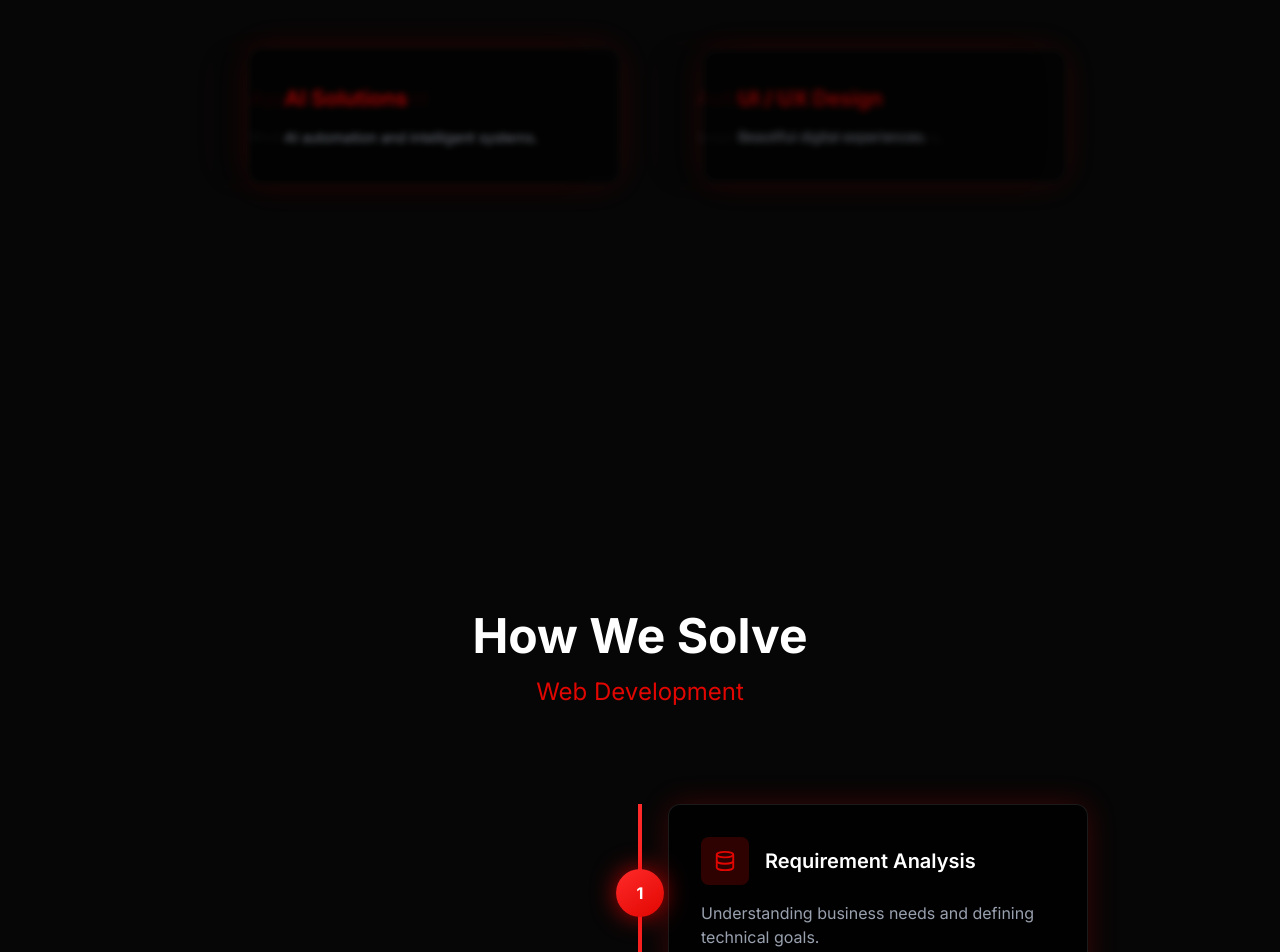
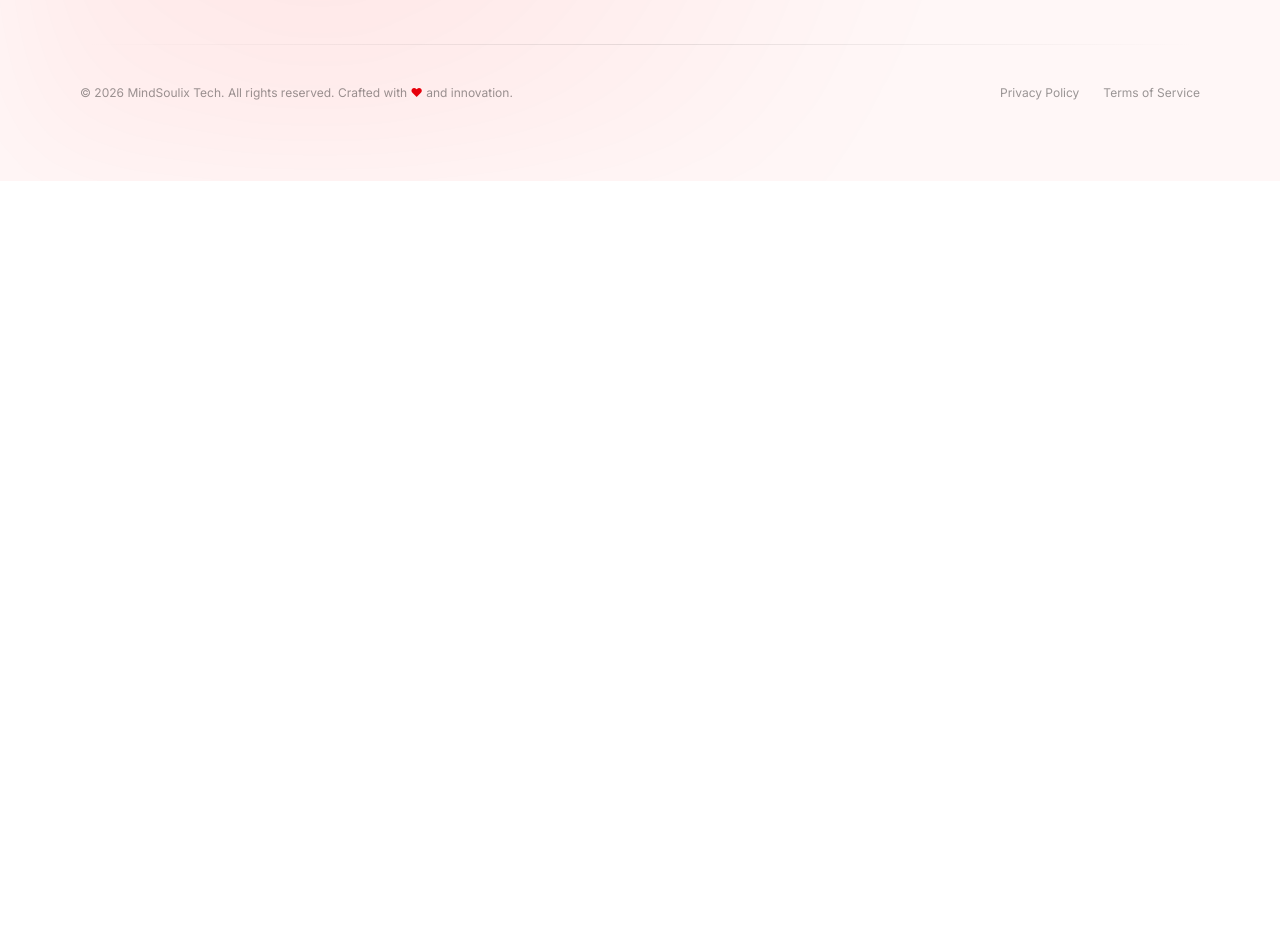
Before and after one commit to manaswini-vilje/mindsoulixtechwebsite, a React (Vite) app: page /services in a window 1280 px wide. Shown: the part 1148-2100 px from the top of the page. After the commit the page ends 1329 px from the top, so only its background shows below. Built offline with nearby package versions, Linux system fonts and the light colour scheme.

Commit message:
my local changes

```diff
--- a/src/app/pages/Services.tsx
+++ b/src/app/pages/Services.tsx
@@ -1,461 +1,33 @@
-import { useEffect, useRef, useState } from "react"
 import { useNavigate } from "react-router-dom"
-import gsap from "gsap"
-import { ScrollTrigger } from "gsap/ScrollTrigger"
-
-import {
-Database,
-Workflow,
-Code,
-Rocket,
-Brain,
-Smartphone,
-Palette,
-Settings,
-Cpu,
-Zap
-} from "lucide-react"
-
-gsap.registerPlugin(ScrollTrigger)
-
-/* SERVICES DATA */
-
-const SERVICES = [
-{
-id:"web",
-title:"Web Development",
-desc:"High-performance scalable web platforms.",
-steps:[
-{
-icon:Database,
-title:"Requirement Analysis",
-desc:"Understanding business needs and defining technical goals."
-},
-{
-icon:Workflow,
-title:"Architecture Planning",
-desc:"Designing scalable architecture and selecting the right stack."
-},
-{
-icon:Palette,
-title:"UI / UX Implementation",
-desc:"Creating modern responsive interfaces and experiences."
-},
-{
-icon:Code,
-title:"Development",
-desc:"Building the platform using optimized code and integrations."
-},
-{
-icon:Rocket,
-title:"Deployment",
-desc:"Launching the platform and ensuring performance optimization."
-}
-]
-},
-{
-id:"app",
-title:"App Development",
-desc:"Modern mobile and cross-platform apps.",
-steps:[
-{
-icon:Smartphone,
-title:"Product Strategy",
-desc:"Understanding product goals and user requirements."
-},
-{
-icon:Workflow,
-title:"Architecture",
-desc:"Planning scalable mobile application structure."
-},
-{
-icon:Palette,
-title:"Design",
-desc:"Creating modern mobile user experiences."
-},
-{
-icon:Code,
-title:"Development",
-desc:"Building apps with optimized performance."
-},
-{
-icon:Rocket,
-title:"Launch",
-desc:"Deploying applications to app stores and production."
-}
-]
-},
-{
-id:"ai",
-title:"AI Solutions",
-desc:"AI automation and intelligent systems.",
-steps:[
-{
-icon:Brain,
-title:"Problem Analysis",
-desc:"Identifying opportunities where AI adds business value."
-},
-{
-icon:Database,
-title:"Data Engineering",
-desc:"Collecting and structuring data for model training."
-},
-{
-icon:Cpu,
-title:"Model Development",
-desc:"Creating machine learning models for predictions."
-},
-{
-icon:Settings,
-title:"System Integration",
-desc:"Integrating AI with business workflows and systems."
-},
-{
-icon:Zap,
-title:"Continuous Learning",
-desc:"Improving models through real-time feedback and data."
-}
-]
-},
-{
-id:"uiux",
-title:"UI / UX Design",
-desc:"Beautiful digital experiences.",
-steps:[
-{
-icon:Brain,
-title:"User Research",
-desc:"Understanding users, behavior and pain points."
-},
-{
-icon:Workflow,
-title:"Wireframing",
-desc:"Designing the structure and layout of digital products."
-},
-{
-icon:Palette,
-title:"Interface Design",
-desc:"Crafting beautiful visual interfaces."
-},
-{
-icon:Settings,
-title:"Interaction Design",
-desc:"Creating engaging user interactions."
-},
-{
-icon:Rocket,
-title:"Usability Testing",
-desc:"Improving product experience through feedback."
-}
-]
-},
-{
-id:"automation",
-title:"Automation",
-desc:"Smart workflow automation systems.",
-steps:[
-{
-icon:Workflow,
-title:"Process Analysis",
-desc:"Understanding workflows and automation opportunities."
-},
-{
-icon:Database,
-title:"System Mapping",
-desc:"Mapping existing business tools and integrations."
-},
-{
-icon:Settings,
-title:"Automation Design",
-desc:"Designing automation architecture."
-},
-{
-icon:Code,
-title:"Implementation",
-desc:"Building automated workflows and integrations."
-},
-{
-icon:Zap,
-title:"Optimization",
-desc:"Monitoring and improving automation performance."
-}
-]
-}
-]
 
 export default function Services(){
 
 const navigate = useNavigate()
 
-const timelineRef = useRef<HTMLDivElement | null>(null)
-const lineRef = useRef<HTMLDivElement | null>(null)
-const stepsRef = useRef<(HTMLDivElement | null)[]>([])
-
-const [active,setActive] = useState(0)
-const [activeService,setActiveService] = useState(SERVICES[0])
-
-/* AUTO ROTATING CARDS */
-
-useEffect(()=>{
-
-const interval = setInterval(()=>{
-setActive(prev => (prev + 1) % SERVICES.length)
-},2000)
-
-return ()=>clearInterval(interval)
-
-},[])
-
-/* CLICK SERVICE */
-
-const handleClick = (service:any,index:number)=>{
-
-setActive(index)
-setActiveService(service)
-
-setTimeout(()=>{
-
-timelineRef.current?.scrollIntoView({
-behavior:"smooth",
-block:"start"
-})
-
-},300)
-
-}
-
-/* TIMELINE ANIMATION */
-useEffect(()=>{
-
-    if(!timelineRef.current) return
-
-    const ctx = gsap.context(()=>{
-
-    gsap.set(lineRef.current,{height:0})
-
-    gsap.timeline({
-    scrollTrigger:{
-    trigger:timelineRef.current,
-    start:"top 70%",
-    toggleActions:"play none none none"
-    }
-    })
-
-    .to(lineRef.current,{
-    height:"100%",
-    duration:1,
-    ease:"power2.out"
-    })
-
-    .fromTo(
-    stepsRef.current,
-    {
-    opacity:0,
-    y:40
-    },
-    {
-    opacity:1,
-    y:0,
-    duration:0.6,
-    stagger:0.35
-    },
-    "-=0.3"
-    )
-
-    },timelineRef)
-
-    return ()=>ctx.revert()
-
-    },[activeService])
-
-/* CARD POSITION */
-
-const getPosition = (index:number)=>{
-
-const total = SERVICES.length
-
-if(index===active) return "center"
-if(index===(active+1)%total) return "right"
-if(index===(active-1+total)%total) return "left"
-
-return "hidden"
-}
-
 return(
 
-<div className="bg-[#060606] text-white overflow-x-hidden hover:shadow-[0_0_40px_rgba(255,0,0,0.3)]">
+<div className="bg-[#fff7f7] text-black overflow-x-hidden">
 
 {/* HERO */}
 
 <section className="h-screen flex flex-col items-center justify-center text-center px-6">
 
-<h1 className="text-6xl font-bold max-w-4xl">
+<h1 className="text-6xl font-bold max-w-4xl leading-tight">
 Digital Solutions That Power
 <span className="text-[#E10600]"> Modern Businesses</span>
 </h1>
 
-<p className="text-gray-400 mt-6 max-w-2xl">
+<p className="text-black/60 mt-6 max-w-2xl text-lg">
 MindSoulix builds scalable platforms, AI automation systems
 and powerful digital experiences.
 </p>
 
 <button
 onClick={()=>navigate("/contact")}
-className="mt-10 bg-[#E10600] px-8 py-4 rounded-lg hover:scale-105 transition"
+className="mt-10 bg-[#E10600] text-white px-8 py-4 rounded-lg hover:scale-105 transition"
 >
 Get a Quote
 </button>
-
-</section>
-
-{/* SERVICES CAROUSEL */}
-
-<section className="min-h-screen flex flex-col items-center justify-center">
-
-<h2 className="text-5xl font-bold mb-20">Our Services</h2>
-
-<div className="relative w-full max-w-6xl h-[420px] flex items-center justify-center">
-
-{SERVICES.map((service,index)=>{
-
-const pos = getPosition(index)
-
-return(
-
-<div
-key={service.id}
-onClick={()=>handleClick(service,index)}
-className={`cursor-pointer absolute transition-all duration-1000
-p-10 w-[420px] rounded-2xl border border-white/10
-shadow-[0_0_40px_rgba(255,0,0,0.2)]
-
-${
-pos==="center"
-? "scale-100 opacity-100 z-30"
-: pos==="left"
-? "-translate-x-[450px] scale-75 opacity-30 blur-sm"
-: pos==="right"
-? "translate-x-[450px] scale-75 opacity-30 blur-sm"
-: "opacity-0"
-}`}
-style={{background:"rgba(0,0,0,0.75)"}}
->
-
-<h3 className="text-2xl text-[#E10600] mb-4 font-semibold">
-{service.title}
-</h3>
-
-<p className="text-gray-400">
-{service.desc}
-</p>
-
-</div>
-
-)
-
-})}
-
-</div>
-
-</section>
-
-{/* HOW WE SOLVE */}
-
-<section
-ref={timelineRef}
-className="relative py-40"
->
-
-<div className="text-center mb-24">
-
-<h2 className="text-5xl font-bold">
-How We Solve
-</h2>
-
-<p className="text-[#E10600] text-2xl mt-4">
-{activeService.title}
-</p>
-
-</div>
-
-<div className="relative max-w-5xl mx-auto">
-
-{/* GRADIENT LINE */}
-
-<div
-ref={lineRef}
-className="absolute left-1/2 top-0 w-[4px] -translate-x-1/2"
-style={{
-background:"linear-gradient(180deg,#ff2a2a,#E10600,#6b0000)"
-}}
-/>
-
-{activeService.steps.map((step:any,index:number)=>{
-
-const left = index % 2 !== 0
-const Icon = step.icon
-
-return(
-
-<div
-key={index}
-className={`relative flex items-center mb-16 ${
-left ? "justify-start" : "justify-end"
-}`}
->
-
-{/* STEP CARD */}
-
-<div
-ref={(el)=>stepsRef.current[index]=el}
-className={`w-[420px] p-8 rounded-xl border border-white/10
-shadow-[0_0_30px_rgba(255,0,0,0.2)]
-${left ? "ml-16" : "mr-16"}
-`}
-style={{background:"rgba(0,0,0,0.75)"}}
->
-
-<div className="flex items-center gap-4 mb-4">
-
-<div className="w-12 h-12 flex items-center justify-center rounded-lg
-bg-[#E10600]/20 text-[#E10600]">
-
-<Icon size={22} />
-
-</div>
-
-<h4 className="text-xl font-semibold">
-{step.title}
-</h4>
-
-</div>
-
-<p className="text-gray-400">
-{step.desc}
-</p>
-
-</div>
-
-{/* NUMBER CIRCLE */}
-
-<div
-className="absolute left-1/2 -translate-x-1/2 w-12 h-12 rounded-full
-flex items-center justify-center font-bold text-white"
-style={{
-    background:"linear-gradient(145deg,#ff2a2a,#E10600)",
-boxShadow:"0 0 25px rgba(255,0,0,0.7)"
-}}
->
-{index+1}
-</div>
-
-</div>
-
-)
-
-})}
-
-</div>
 
 </section>
 
```
Also changed, not shown: src/app/pages/Projects.tsx (+20 -20 lines).
